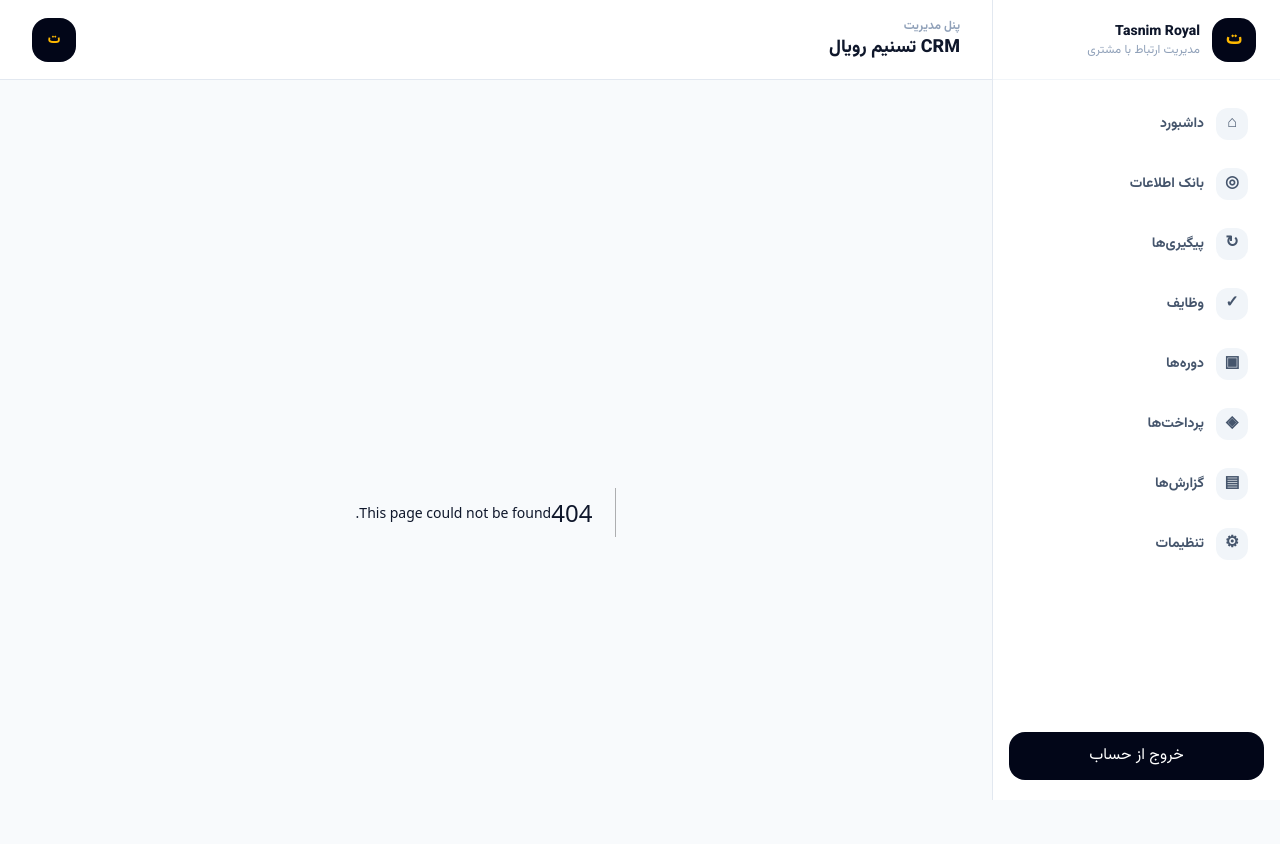
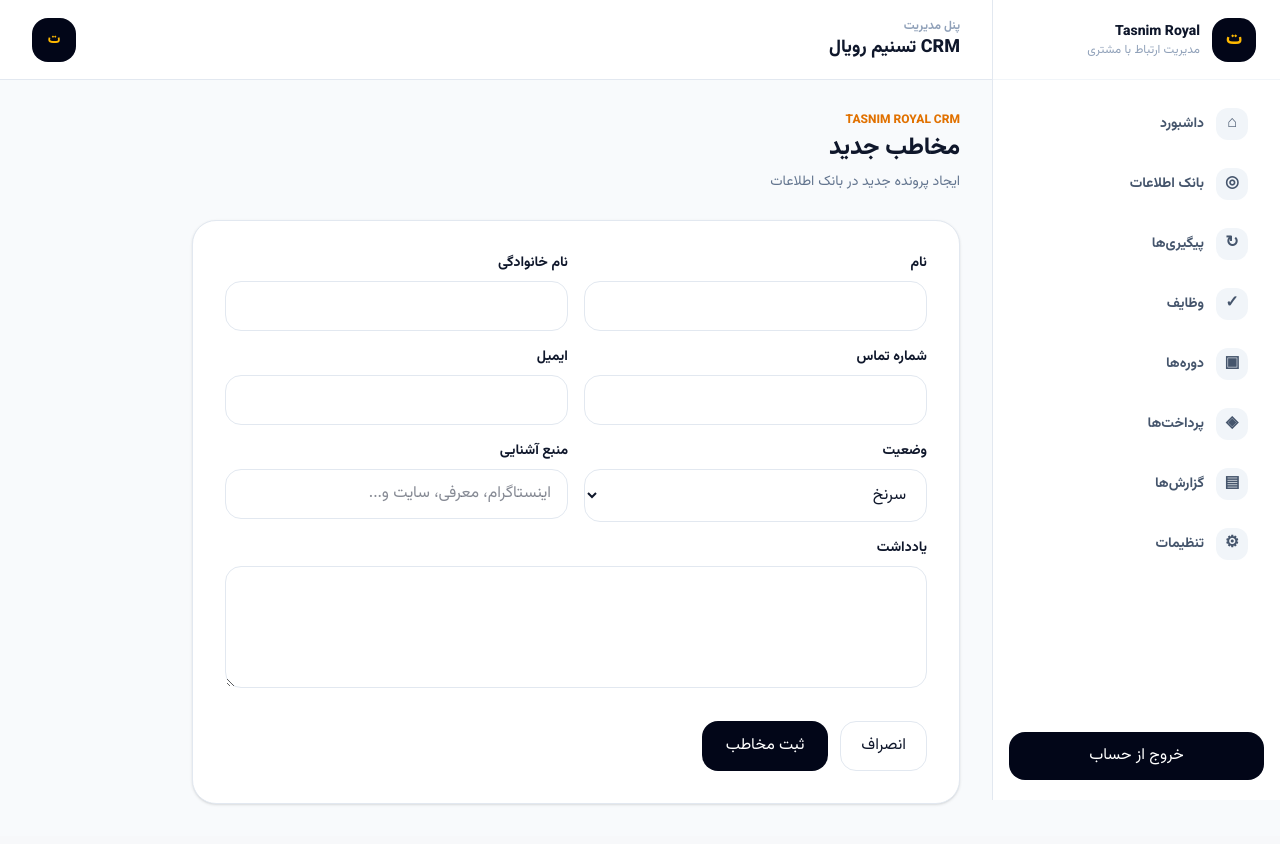
Before and after one commit to abolfazl1299180-art/tasnim-royal-crm1, a Next.js app: page /contacts/new in a window 1280 px wide. Before the commit this address had no page. Shown: the top 844 px of the page. Built offline with nearby package versions, Linux system fonts and the light colour scheme.

Commit message:
feat: add new contact form

```diff
--- /dev/null
+++ b/src/app/contacts/new/page.tsx
@@ -0,0 +1,51 @@
+"use client";
+
+import { FormEvent, useState } from "react";
+import { useRouter } from "next/navigation";
+import { createClient } from "@/lib/supabase/browser";
+
+export default function NewContactPage() {
+  const router = useRouter();
+  const [saving, setSaving] = useState(false);
+  const [error, setError] = useState("");
+
+  async function submit(event: FormEvent<HTMLFormElement>) {
+    event.preventDefault();
+    setSaving(true);
+    setError("");
+    const form = new FormData(event.currentTarget);
+    const supabase = createClient();
+    const { error: insertError } = await supabase.from("contacts").insert({
+      first_name: String(form.get("first_name") || "").trim(),
+      last_name: String(form.get("last_name") || "").trim(),
+      phone: String(form.get("phone") || "").trim() || null,
+      email: String(form.get("email") || "").trim() || null,
+      status: String(form.get("status") || "lead"),
+      source: String(form.get("source") || "").trim() || null,
+      notes: String(form.get("notes") || "").trim() || null,
+    });
+    if (insertError) {
+      setError("ثبت مخاطب انجام نشد. اطلاعات و دسترسی را بررسی کنید.");
+      setSaving(false);
+      return;
+    }
+    router.push("/contacts");
+    router.refresh();
+  }
+
+  return (
+    <div className="max-w-3xl">
+      <div className="mb-7"><p className="text-xs font-black text-amber-600">TASNIM ROYAL CRM</p><h1 className="mt-1 text-2xl font-black">مخاطب جدید</h1><p className="mt-2 text-sm text-slate-500">ایجاد پرونده جدید در بانک اطلاعات</p></div>
+      <form onSubmit={submit} className="rounded-3xl border border-slate-200 bg-white p-6 shadow-sm md:p-8">
+        <div className="grid gap-4 md:grid-cols-2">
+          {[["first_name","نام"],["last_name","نام خانوادگی"],["phone","شماره تماس"],["email","ایمیل"]].map(([name,label]) => <label key={name} className="block"><span className="mb-2 block text-sm font-bold">{label}</span><input name={name} required={name === "first_name" || name === "last_name"} className="w-full rounded-2xl border border-slate-200 px-4 py-3 outline-none focus:border-amber-400" /></label>)}
+          <label className="block"><span className="mb-2 block text-sm font-bold">وضعیت</span><select name="status" defaultValue="lead" className="w-full rounded-2xl border border-slate-200 bg-white px-4 py-3"><option value="lead">سرنخ</option><option value="active">فعال</option><option value="inactive">غیرفعال</option><option value="customer">مشتری</option></select></label>
+          <label className="block"><span className="mb-2 block text-sm font-bold">منبع آشنایی</span><input name="source" placeholder="اینستاگرام، معرفی، سایت و..." className="w-full rounded-2xl border border-slate-200 px-4 py-3 outline-none focus:border-amber-400" /></label>
+        </div>
+        <label className="mt-4 block"><span className="mb-2 block text-sm font-bold">یادداشت</span><textarea name="notes" rows={4} className="w-full rounded-2xl border border-slate-200 px-4 py-3 outline-none focus:border-amber-400" /></label>
+        {error && <p className="mt-4 rounded-2xl bg-red-50 px-4 py-3 text-sm font-bold text-red-600">{error}</p>}
+        <div className="mt-6 flex gap-3"><button type="button" onClick={() => router.back()} className="rounded-2xl border border-slate-200 px-5 py-3 text-sm font-bold">انصراف</button><button disabled={saving} className="rounded-2xl bg-slate-950 px-6 py-3 text-sm font-black text-white disabled:opacity-60">{saving ? "در حال ثبت..." : "ثبت مخاطب"}</button></div>
+      </form>
+    </div>
+  );
+}
```
